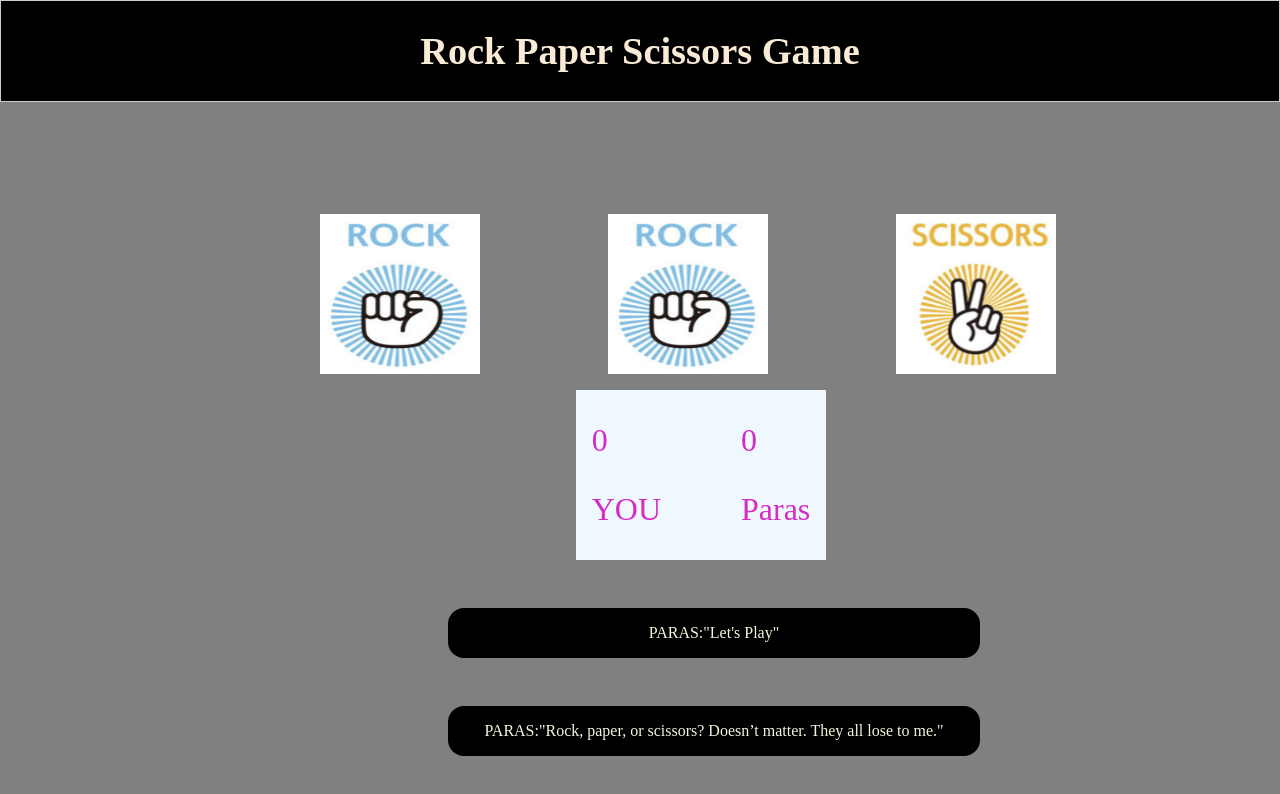
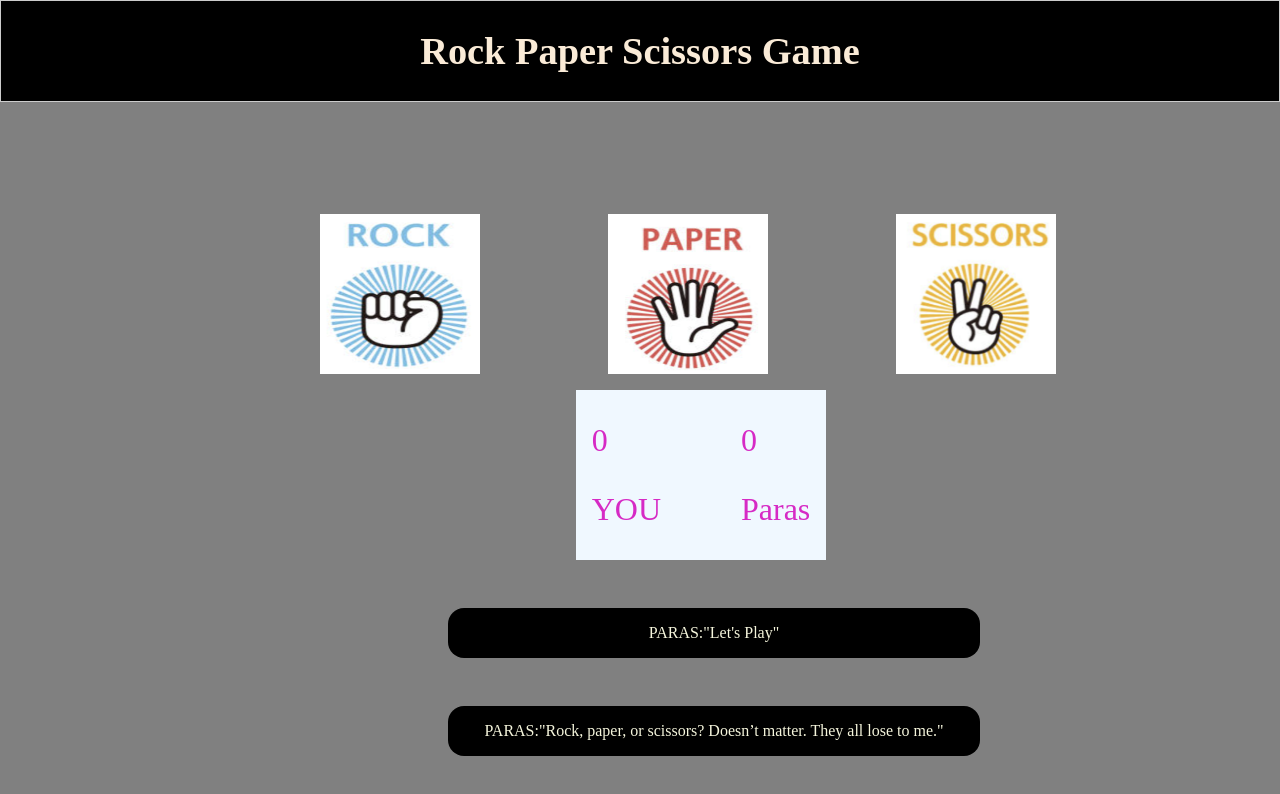
Before and after one commit to paraspatankar/RPS, a plain HTML site: page index.html in a window 1280 px wide. Drawn offline with Linux system fonts and the light colour scheme.

Commit message:
Update index.html

```diff
--- a/index.html
+++ b/index.html
@@ -15,7 +15,7 @@
             <img src="https://raw.githubusercontent.com/paraspatankar/RPS/refs/heads/main/images/Screenshot%202025-01-25%20170836.png" />
         </div>
         <div class="choice" id="Paper">
-            <img src="https://raw.githubusercontent.com/paraspatankar/RPS/refs/heads/main/images/Screenshot%202025-01-25%20170836.png" />
+            <img src="https://raw.githubusercontent.com/paraspatankar/RPS/refs/heads/main/images/Screenshot%202025-01-25%20170853.png" />
         </div>
         <div class="choice" id="Scissors">
             <img src="https://raw.githubusercontent.com/paraspatankar/RPS/refs/heads/main/images/Screenshot%202025-01-25%20170907.png" />
```
